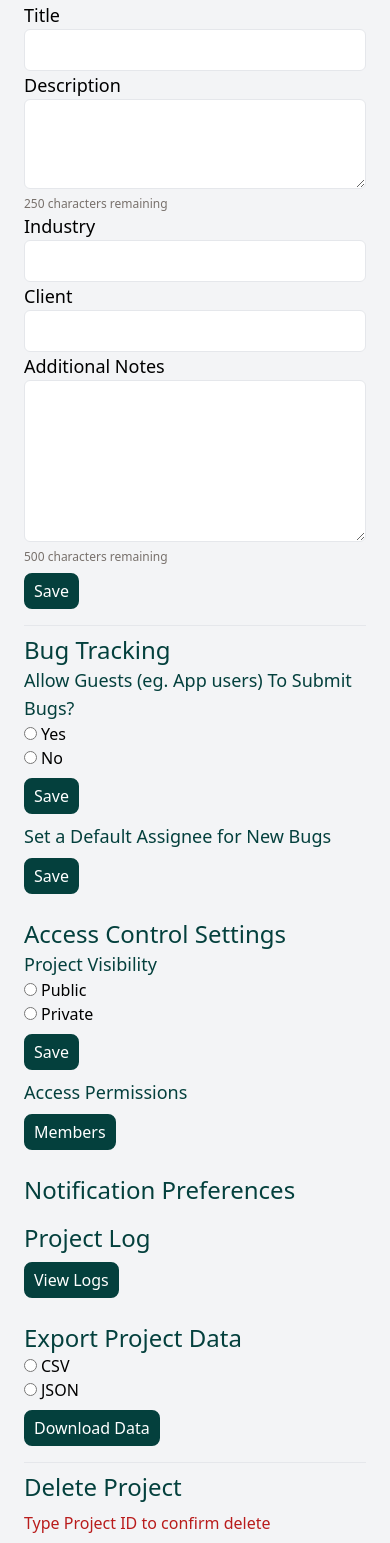
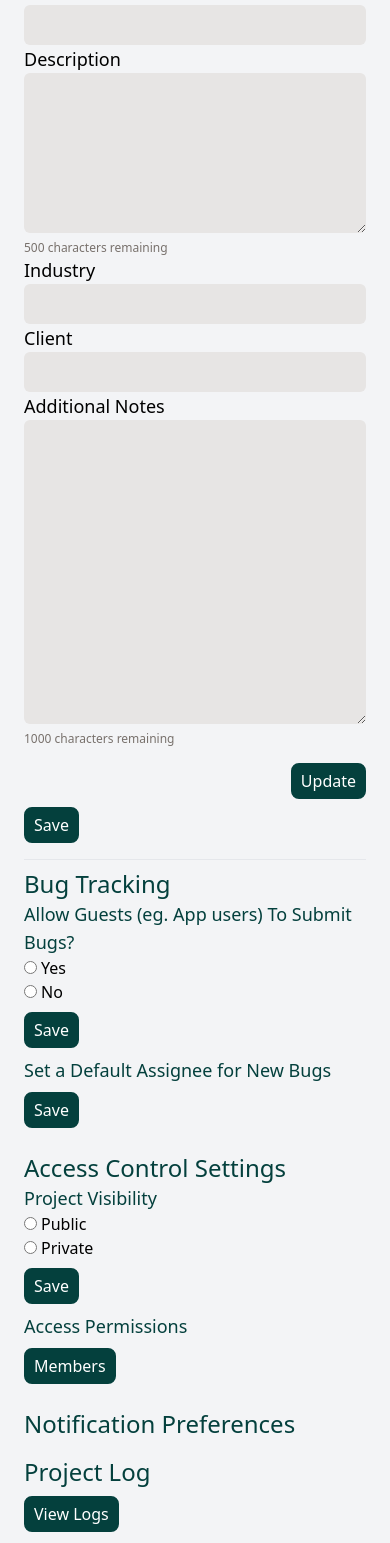
Before and after one commit to demarb/bugsprint, a Next.js app: page /project/1/settings in a window 390 px wide. Shown: the part 440-1983 px from the top of the page. Built offline with nearby package versions, Linux system fonts and the light colour scheme; no server answers; the database is empty.

Commit message:
Add read project details feature

```diff
--- /dev/null
+++ b/app/api/project/[project_id]/route.ts
@@ -0,0 +1,20 @@
+import { getProjectQuery } from "@/utils/database";
+import { NextRequest, NextResponse } from "next/server";
+
+export const GET = async (req: NextRequest, { params }: { params: { project_id: string } }) => {
+
+    console.log("Inside api/project/[project_id] GET request")
+
+    const { project_id } = params
+    console.log(params)
+    console.log(`ProjectId ${project_id}`)
+
+    try {
+        const project = await getProjectQuery(project_id);
+
+        return NextResponse.json(project, { status: 200 })
+
+    } catch (error) {
+        return new NextResponse("Failed to fetch project.", { status: 500 })
+    }
+}
--- a/app/project/[project_id]/settings/page.tsx
+++ b/app/project/[project_id]/settings/page.tsx
@@ -1,19 +1,87 @@
 "use client"
 
-import {useState} from 'react'
+import {useState, useEffect} from 'react'
 import Link from "next/link"
+import ProjectConfiguration from '@/components/ProjectConfiguration'
+import { ProjectTypePRIMARY } from "@/utils/definitions"
+import ProjectForm from '@/components/ProjectForm'
+import { useRouter } from "next/navigation"
+import { useSession } from "next-auth/react"
 
 const ProjectSettingsPage = ({ params }: { params: { "project_id": string } }) => {
 
+  const router = useRouter()
+  const {data: session } = useSession()
+
+  const [project, setProject] = useState<ProjectTypePRIMARY>({
+    title: "",
+    description : "",
+    industry : "",
+    client : "",
+    additional_notes : "",
+  })
+  const [submitting, setSubmitting] = useState(false)
+
   const [confirmedProjectName, setConfirmedProjectName] = useState("")
-  const [title, setTitle] = useState("")
-  const [description, setDescription] = useState("")
-  const [industry, setIndustry] = useState("")
-  const [client, setClient] = useState("")
-  const [notes, setNotes] = useState("")
 
-  const maxDescriptionLength = 250
-  const maxNotesLength = 500
+  useEffect(() => {
+
+    const fetchProject = async () => {
+      const project_id = params.project_id
+      const response = await fetch(`/api/project/${project_id}`)
+      const data = await response.json()
+      setProject(data)
+    }
+
+      fetchProject()
+
+  }, [])
+
+  const updateProject = async (e : React.SyntheticEvent) => {
+    console.log("Attempting to updateProject")
+    e.preventDefault();
+    setSubmitting(true)
+
+    try {
+
+      const reqBody = {
+          // id is a field we added to session
+          //@ts-ignore
+          owner_id: session?.user?.id,
+          title: project.title,
+          description : project.description,
+          industry : project.industry,
+          client : project.client,
+          additional_notes  : project.additional_notes
+      }
+
+      console.log("This is the request body we are assembling")
+      console.log(reqBody)
+
+        const response = await fetch('/api/project/new', {
+            method: 'POST',
+            body: JSON.stringify(reqBody)
+        })
+
+        if(response.ok){
+            router.push('/projects');
+        }
+
+    } catch (error) {
+        console.log(error)
+    } finally{
+        setSubmitting(false)
+    }
+}
+
+  // const [title, setTitle] = useState("")
+  // const [description, setDescription] = useState("")
+  // const [industry, setIndustry] = useState("")
+  // const [client, setClient] = useState("")
+  // const [notes, setNotes] = useState("")
+
+  // const maxDescriptionLength = 250
+  // const maxNotesLength = 500
 
   return (
     <section className='mx-auto py-2'>
@@ -28,9 +96,12 @@ const ProjectSettingsPage = ({ params }: { params: { "project_id": string } }) =
 
               <div>
                 <h3 className='text-lg font-bold text-primary-green'>Project ID:
-                  <span className='text-black'>{` ExampleProjectID`}</span>
+                  <span className='text-black'>{` ${project.project_id}`}</span>
                 </h3>
-                <form className="flex flex-col pt-8">
+
+                <ProjectForm type={"Update"} submitting={submitting} project={project} setProject={setProject} handleSubmit={updateProject}/>
+
+                {/* <form className="flex flex-col pt-8">
                   <label className="text-lg">Title
                     <br className=""/>
                     <input
@@ -84,7 +155,7 @@ const ProjectSettingsPage = ({ params }: { params: { "project_id": string } }) =
                   </label>
 
 
-                </form>
+                </form> */}
 
                 <button className='my-2 bg-primary-green border-primary-green border-2 text-white px-2 py-1 rounded-lg hover:bg-inherit hover:text-stone-800 w-max'>
                   Save
@@ -95,114 +166,8 @@ const ProjectSettingsPage = ({ params }: { params: { "project_id": string } }) =
 
             <hr />
 
-            <div className='py-2 md:py-4'>
-              <h2 className='text-2xl text-primary-green'>Bug Tracking</h2>
+            <ProjectConfiguration project_id={params.project_id}/>
 
-              <div className='flex flex-col'>
-
-
-
-                <div className='flex flex-col'>
-                  <h3 className='text-lg text-primary-green'>Allow Guests (eg. App users) To Submit Bugs?</h3>
-                  <label>
-                    <input type="radio" name="visibilityRadio" value="csv" className='mr-1'/>
-                    Yes
-                  </label>
-                  <label >
-                    <input type="radio" name="visibilityRadio" value="json" className='mr-1'/>
-                    No
-                  </label>
-                  <button className='my-2 bg-primary-green border-primary-green border-2 text-white px-2 py-1 rounded-lg hover:bg-inherit hover:text-stone-800 w-max'>
-                    Save
-                  </button>
-                </div>
-
-                <div className='flex flex-col'>
-                  <h3 className='text-lg text-primary-green'>Set a Default Assignee for New Bugs</h3>
-
-                  <button className='my-2 bg-primary-green border-primary-green border-2 text-white px-2 py-1 rounded-lg hover:bg-inherit hover:text-stone-800 w-max'>
-                    Save
-                  </button>
-
-                </div>
-
-              </div>
-            </div>
-
-            <div className='py-2 md:py-4'>
-              <h2 className='text-2xl text-primary-green'>Access Control Settings</h2>
-
-              <div className='flex flex-col'>
-
-
-
-                <div className='flex flex-col'>
-                  <h3 className='text-lg text-primary-green'>Project Visibility</h3>
-                  <label>
-                    <input type="radio" name="visibilityRadio" value="csv" className='mr-1'/>
-                    Public
-                  </label>
-                  <label >
-                    <input type="radio" name="visibilityRadio" value="json" className='mr-1'/>
-                    Private
-                  </label>
-                  <button className='my-2 bg-primary-green border-primary-green border-2 text-white px-2 py-1 rounded-lg hover:bg-inherit hover:text-stone-800 w-max'>
-                    Save
-                  </button>
-                </div>
-
-                <div className='flex flex-col'>
-                  <h3 className='text-lg text-primary-green'>Access Permissions</h3>
-
-                  <Link href={`/project/${params.project_id}/members`} className="my-2 bg-primary-green border-primary-green border-2 text-white px-2 py-1 rounded-lg hover:bg-inherit hover:text-stone-800 w-max">
-                    <button className=''>
-                      Members
-                    </button>
-                  </Link>
-                </div>
-
-              </div>
-            </div>
-
-            <div className='py-2 md:py-4'>
-              <h2 className='text-2xl text-primary-green'>Notification Preferences</h2>
-
-              <div>
-
-              </div>
-            </div>
-
-            <div className='py-2 md:py-4'>
-              <h2 className='text-2xl text-primary-green'>Project Log</h2>
-
-              <div>
-                <button className='my-2 bg-primary-green border-primary-green border-2 text-white px-2 py-1 rounded-lg hover:bg-inherit hover:text-stone-800 w-max'>
-                  View Logs
-                </button>
-              </div>
-            </div>
-
-
-
-            <div className='py-2 md:py-4'>
-              <h2 className='text-2xl text-primary-green'>Export Project Data</h2>
-
-              <div className='flex flex-col'>
-
-                <label>
-                  <input type="radio" name="dataExportRadio" value="csv" className='mr-1'/>
-                  CSV
-                </label>
-                <label >
-                  <input type="radio" name="dataExportRadio" value="json" className='mr-1'/>
-                  JSON
-                </label>
-
-                <button className='my-2 bg-primary-green border-primary-green border-2 text-white px-2 py-1 rounded-lg hover:bg-inherit hover:text-stone-800 w-max'>
-                  Download Data
-                </button>
-              </div>
-            </div>
           </div>
 
           <hr />
@@ -212,7 +177,11 @@ const ProjectSettingsPage = ({ params }: { params: { "project_id": string } }) =
 
               <div className='flex flex-col justify-around'>
 
-                <p className="text-md text-red-700 py-2">Type Project ID to confirm delete</p>
+                <p className="text-md text-red-700 py-2">
+                  Your Project Cannot Be Recovered After Deletion. All project information, settings, bugs and members and their respective permission will be removed immediately.
+                </p>
+                <p className="text-md text-red-700">Type Project ID to confirm delete:</p>
+                <p className="text-md text-red-700 pb-2 font-bold">{project.project_id}</p>
 
                 <input
                   type="text" name="project-name-confirmed" id="project-name-confirmed"
--- /dev/null
+++ b/components/ProjectConfiguration.tsx
@@ -0,0 +1,119 @@
+import React from 'react'
+import Link from "next/link"
+
+const ProjectConfiguration = ({project_id}: {project_id: string}) => {
+  return (
+    <section>
+        <div className='py-2 md:py-4'>
+            <h2 className='text-2xl text-primary-green'>Bug Tracking</h2>
+
+            <div className='flex flex-col'>
+
+                <div className='flex flex-col'>
+                <h3 className='text-lg text-primary-green'>Allow Guests (eg. App users) To Submit Bugs?</h3>
+                <label>
+                    <input type="radio" name="visibilityRadio" value="csv" className='mr-1'/>
+                    Yes
+                </label>
+                <label >
+                    <input type="radio" name="visibilityRadio" value="json" className='mr-1'/>
+                    No
+                </label>
+                <button className='my-2 bg-primary-green border-primary-green border-2 text-white px-2 py-1 rounded-lg hover:bg-inherit hover:text-stone-800 w-max'>
+                    Save
+                </button>
+                </div>
+
+                <div className='flex flex-col'>
+                <h3 className='text-lg text-primary-green'>Set a Default Assignee for New Bugs</h3>
+
+                <button className='my-2 bg-primary-green border-primary-green border-2 text-white px-2 py-1 rounded-lg hover:bg-inherit hover:text-stone-800 w-max'>
+                    Save
+                </button>
+
+                </div>
+
+            </div>
+        </div>
+
+
+        <div className='py-2 md:py-4'>
+            <h2 className='text-2xl text-primary-green'>Access Control Settings</h2>
+
+            <div className='flex flex-col'>
+
+
+
+                <div className='flex flex-col'>
+                    <h3 className='text-lg text-primary-green'>Project Visibility</h3>
+                    <label>
+                    <input type="radio" name="visibilityRadio" value="csv" className='mr-1'/>
+                    Public
+                    </label>
+                    <label >
+                    <input type="radio" name="visibilityRadio" value="json" className='mr-1'/>
+                    Private
+                    </label>
+                    <button className='my-2 bg-primary-green border-primary-green border-2 text-white px-2 py-1 rounded-lg hover:bg-inherit hover:text-stone-800 w-max'>
+                    Save
+                    </button>
+                </div>
+
+                <div className='flex flex-col'>
+                    <h3 className='text-lg text-primary-green'>Access Permissions</h3>
+
+                    <Link href={`/project/${project_id}/members`} className="my-2 bg-primary-green border-primary-green border-2 text-white px-2 py-1 rounded-lg hover:bg-inherit hover:text-stone-800 w-max">
+                    <button className=''>
+                        Members
+                    </button>
+                    </Link>
+                </div>
+
+            </div>
+        </div>
+
+
+        <div className='py-2 md:py-4'>
+                <h2 className='text-2xl text-primary-green'>Notification Preferences</h2>
+
+                <div>
+
+                </div>
+            </div>
+
+            <div className='py-2 md:py-4'>
+                <h2 className='text-2xl text-primary-green'>Project Log</h2>
+
+                <div>
+                    <button className='my-2 bg-primary-green border-primary-green border-2 text-white px-2 py-1 rounded-lg hover:bg-inherit hover:text-stone-800 w-max'>
+                    View Logs
+                    </button>
+              </div>
+            </div>
+
+
+
+            <div className='py-2 md:py-4'>
+                <h2 className='text-2xl text-primary-green'>Export Project Data</h2>
+
+                <div className='flex flex-col'>
+
+                    <label>
+                    <input type="radio" name="dataExportRadio" value="csv" className='mr-1'/>
+                    CSV
+                    </label>
+                    <label >
+                    <input type="radio" name="dataExportRadio" value="json" className='mr-1'/>
+                    JSON
+                    </label>
+
+                    <button className='my-2 bg-primary-green border-primary-green border-2 text-white px-2 py-1 rounded-lg hover:bg-inherit hover:text-stone-800 w-max'>
+                    Download Data
+                    </button>
+                </div>
+            </div>
+    </section>
+  )
+}
+
+export default ProjectConfiguration
--- a/components/ProjectForm.tsx
+++ b/components/ProjectForm.tsx
@@ -6,26 +6,21 @@ import { ProjectFormProps, ProjectTypePRIMARY } from "@/utils/definitions"
 
 const ProjectForm = ({type, submitting, project, setProject, handleSubmit} : ProjectFormProps) => {
 
-    // const [title, setTitle] = useState("")
-    // const [description, setDescription] = useState("")
-    // const [industry, setIndustry] = useState("")
-    // const [client, setClient] = useState("")
-    // const [notes, setNotes] = useState("")
-
-
+    const [isFormEditable, setFormEditable] = useState(false);
 
     const maxDescriptionLength = 500
     const maxNotesLength = 1000
 
     return (
-        <form className="flex flex-col pt-2 md:pt-4">
+        <form className="flex flex-col pt-2 md:pt-4" onFocus={() => setFormEditable(true)} onBlur={() => setFormEditable(false)}>
             <label className="text-lg">Title
             <br className=""/>
             <input
                 type="text" name="project-title" id="project-title"
                 value={project.title} onChange={(e)=>setProject({...project, title: e.target.value})}
-                className="form_input"
+                className="form_input readonly_form"
                 required maxLength={100}
+                readOnly={!isFormEditable}
             />
             </label>
 
@@ -34,8 +29,9 @@ const ProjectForm = ({type, submitting, project, setProject, handleSubmit} : Pro
             <textarea
                 name="project-description" id="project-description"
                 value={project.description} onChange={(e)=>setProject({...project, description: e.target.value})}
-                className="form_textarea"
+                className="form_textarea readonly_form"
                 rows={6} maxLength={maxDescriptionLength}
+                readOnly={!isFormEditable}
             />
             <p className="text-xs text-stone-500">{maxDescriptionLength - project.description.length} characters remaining</p>
             </label>
@@ -45,8 +41,9 @@ const ProjectForm = ({type, submitting, project, setProject, handleSubmit} : Pro
             <input
                 type="text" name="project-industry" id="project-industry"
                 value={project.industry} onChange={(e)=>setProject({...project, industry: e.target.value})}
-                className="form_input"
+                className="form_input readonly_form"
                 maxLength={100}
+                readOnly={!isFormEditable}
             />
             </label>
 
@@ -55,8 +52,9 @@ const ProjectForm = ({type, submitting, project, setProject, handleSubmit} : Pro
             <input
                 type="text" name="project-client" id="project-client"
                 value={project.client} onChange={(e)=>setProject({...project, client: e.target.value})}
-                className="form_input"
+                className="form_input readonly_form"
                 maxLength={100}
+                readOnly={!isFormEditable}
             />
             </label>
 
@@ -65,8 +63,9 @@ const ProjectForm = ({type, submitting, project, setProject, handleSubmit} : Pro
             <textarea
                 name="project-notes" id="project-notes"
                 value={project.additional_notes} onChange={(e)=>setProject({...project, additional_notes: e.target.value})}
-                className="form_input"
+                className="form_input readonly_form"
                 rows={12} maxLength={maxNotesLength}
+                readOnly={!isFormEditable}
             />
             <p className="text-xs text-stone-500">{maxNotesLength - project.additional_notes.length} characters remaining</p>
 
--- a/styles/globals.css
+++ b/styles/globals.css
@@ -67,3 +67,8 @@ body {
 .dropdown_link {
   @apply text-sm text-white hover:text-gray-400 font-medium;
 }
+
+
+.readonly_form {
+  @apply read-only:border-0 read-only:shadow-none read-only:bg-stone-200 read-only:cursor-default;
+}
--- a/utils/database.ts
+++ b/utils/database.ts
@@ -166,3 +166,27 @@ export const getUserProjectsQuery = async (user_id: string) => {
     }
 
 }
+
+export const getProjectQuery = async (project_id: string) => {
+    const client = await connectToDB()
+
+    const query = `SELECT * FROM projects WHERE project_id='${project_id}' `
+    console.log(`QUERY BEING EXECUTED: ${query}`)
+
+    try {
+
+        const response = await client.query(query)
+
+        if(response.rows.length>0){
+            return response.rows[0]
+        }
+
+
+    } catch (error) {
+        console.log("Error in getProjectQuery:")
+        console.log(error)
+    } finally{
+        closeDBConnnection(client)
+    }
+
+}
```
